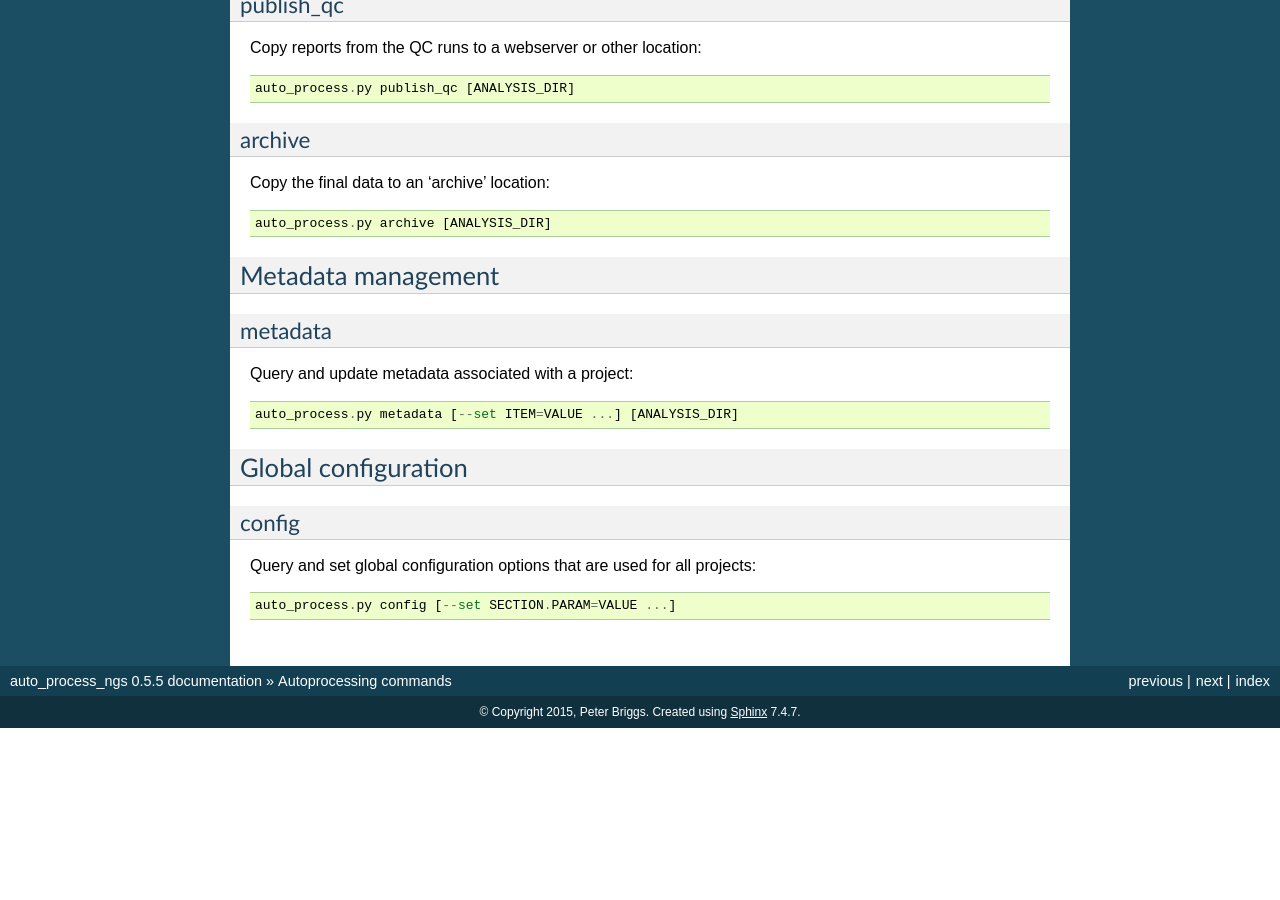
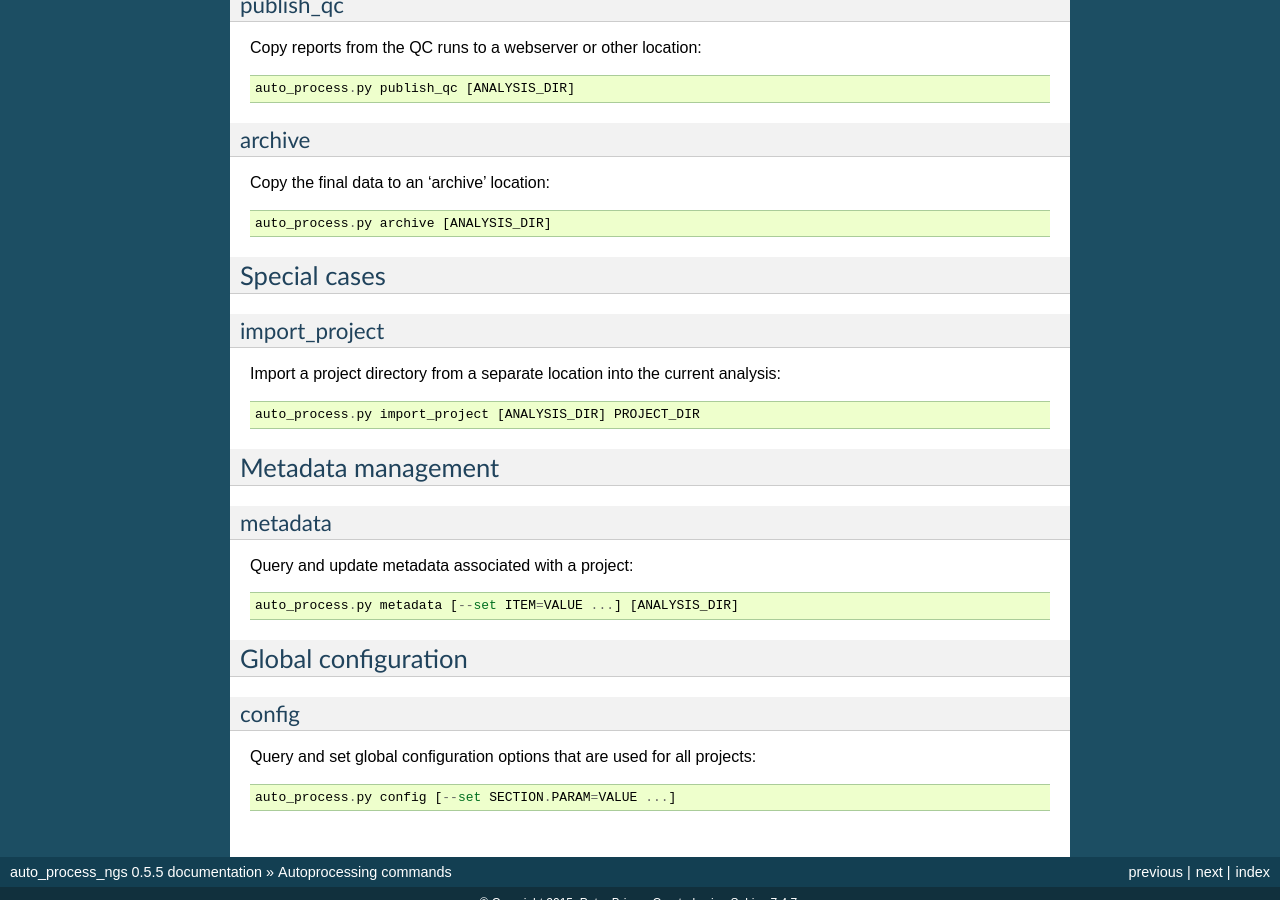
Before and after one commit to fls-bioinformatics-core/auto_process_ngs, a Sphinx documentation site: the page built from docs/source/commands.rst, in a window 1280 px wide and 900 px high, scrolled down 915 px. Built offline with Sphinx 7.4.7, drawn with Linux system fonts in a browser that asks for light colours; before the commit the page ends 1643 px from its top, so only the background shows below that; some of the changed text lies outside the part shown.

Commit message:
Update the documentation to mention 'import_project' command.

```diff
--- a/docs/source/commands.rst
+++ b/docs/source/commands.rst
@@ -60,6 +60,19 @@ Copy the final data to an 'archive' location::
 
    auto_process.py archive [ANALYSIS_DIR]
 
+.. _special-cases:
+
+Special cases
+=============
+
+import_project
+--------------
+
+Import a project directory from a separate location into the current
+analysis::
+
+   auto_process.py import_project [ANALYSIS_DIR] PROJECT_DIR
+
 .. _metadata-management:
 
 Metadata management
```
